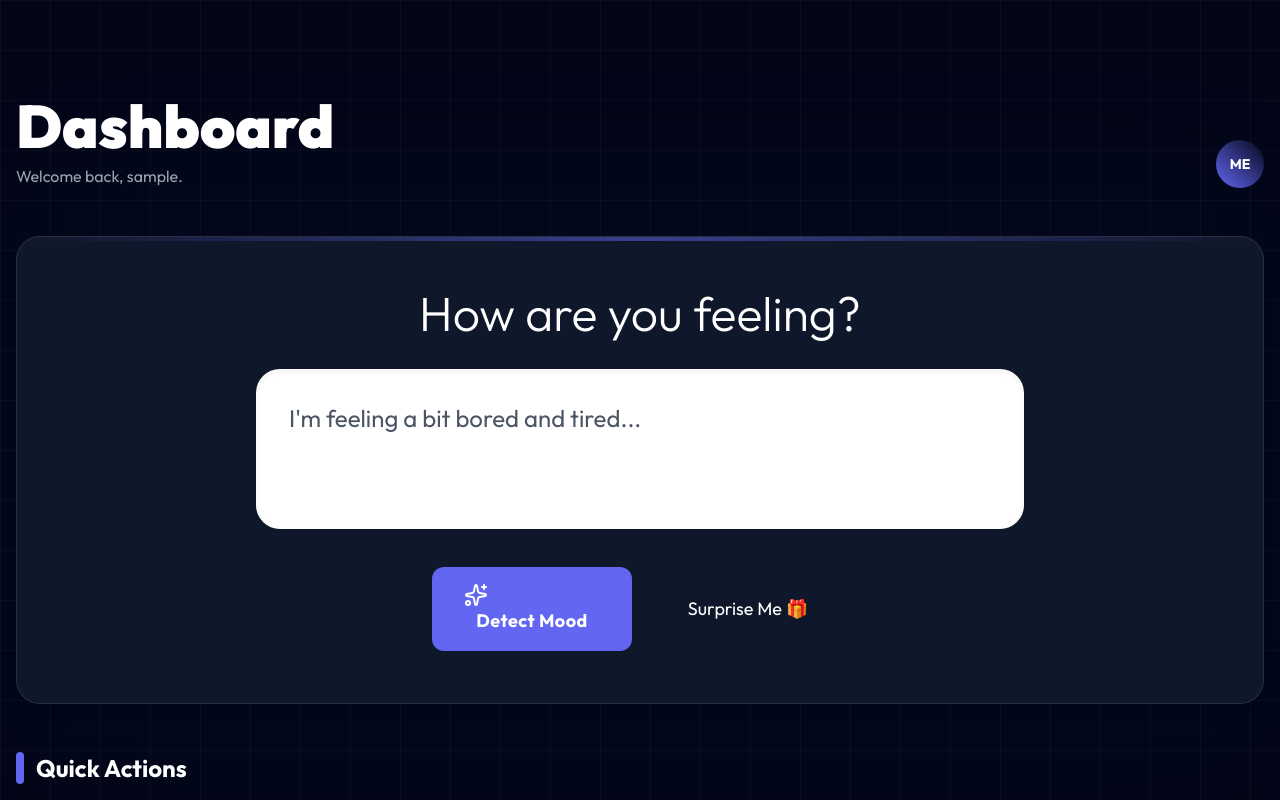
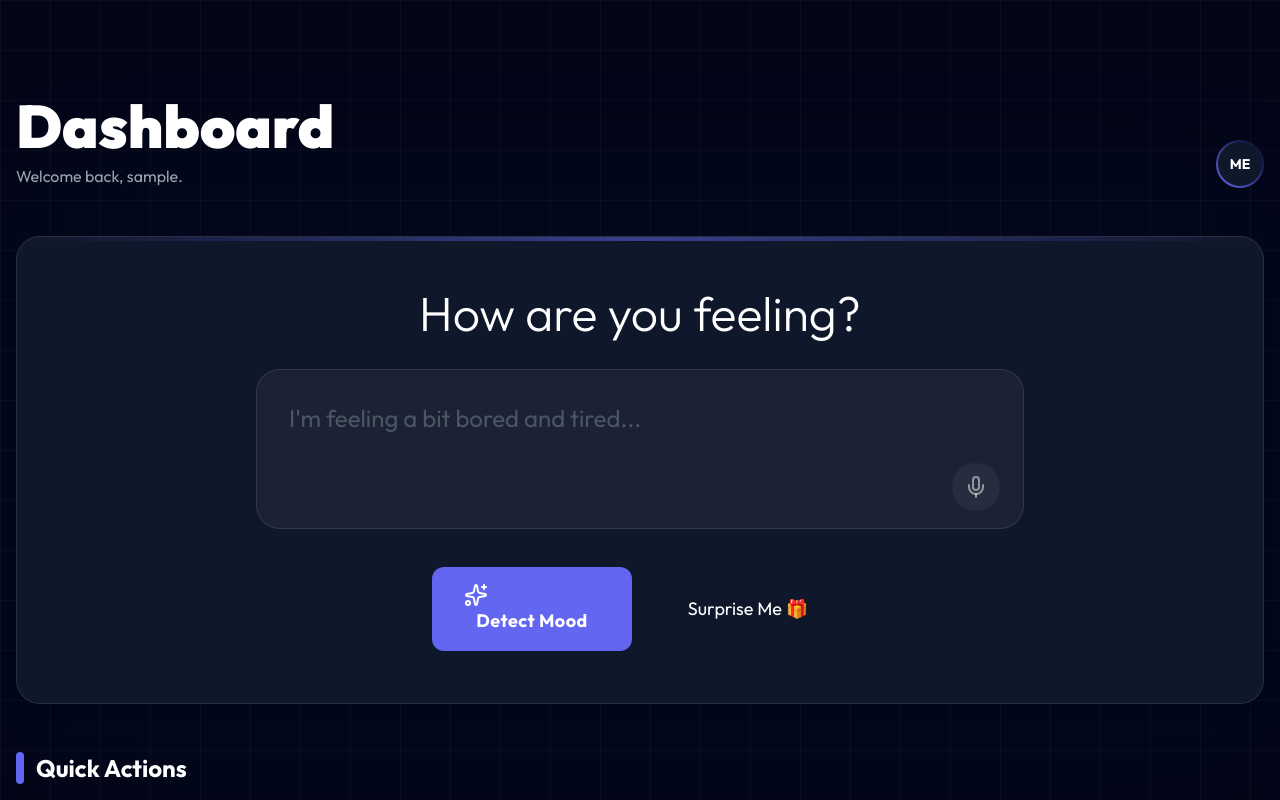
Before and after one commit to Joelrtharakan/AI-Powered-Boredom-Breaker-System-Using-Emotion-Detection-and-Personalized-Activity-Generation, a React app in the folder frontend/: page /dashboard in a window 1280 px wide. Shown: the top 800 px of the page. Built offline with nearby package versions, Linux system fonts and the light colour scheme; sample sign-in values are in the browser's storage; the HTML template or start-up script is replaced by a standard one.

Commit message:
agents built

```diff
--- a/frontend/src/pages/Dashboard.jsx
+++ b/frontend/src/pages/Dashboard.jsx
@@ -102,7 +102,7 @@ export default function Dashboard() {
                                 value={moodText}
                                 onChange={(e) => setMoodText(e.target.value)}
                                 placeholder="I'm feeling a bit bored and tired..."
-                                className="w-full bg-dark/50 border border-white/10 rounded-3xl p-6 md:p-8 text-xl md:text-2xl text-white placeholder-gray-600 focus:outline-none focus:border-primary/50 transition-all resize-none shadow-inner min-h-[160px]"
+                                className="w-full bg-white/5 border border-white/10 rounded-3xl p-6 md:p-8 text-xl md:text-2xl text-white placeholder-gray-600 focus:outline-none focus:border-primary/50 transition-all resize-none shadow-inner min-h-[160px]"
                             />
                             <div className="absolute bottom-6 right-6 flex gap-3">
                                 <button className="p-3 rounded-full bg-white/5 hover:bg-white/10 text-white/50 hover:text-white transition-all hover:scale-110">
@@ -161,7 +161,7 @@ export default function Dashboard() {
                                     transition={{ delay: i * 0.1 }}
                                     className="bg-white/5 border border-white/5 p-6 rounded-2xl hover:bg-white/10 transition-colors flex flex-col gap-3 group"
                                 >
-                                    <div className="p-3 bg-dark rounded-xl w-fit group-hover:scale-110 transition-transform duration-300">
+                                    <div className="p-3 bg-surface rounded-xl w-fit group-hover:scale-110 transition-transform duration-300">
                                         <PlanIcon type={item.type} />
                                     </div>
                                     <div className="text-xs text-primary-glow font-bold uppercase tracking-wider">{item.type.replace('_', ' ')}</div>
@@ -198,7 +198,7 @@ export default function Dashboard() {
 // Subcomponents
 const UserAvatar = () => (
     <div className="w-full h-full rounded-full bg-gradient-to-tr from-primary to-neon-blue p-[2px]">
-        <div className="w-full h-full rounded-full bg-dark flex items-center justify-center font-bold text-sm">
+        <div className="w-full h-full rounded-full bg-surface flex items-center justify-center font-bold text-sm">
             ME
         </div>
     </div>
```
